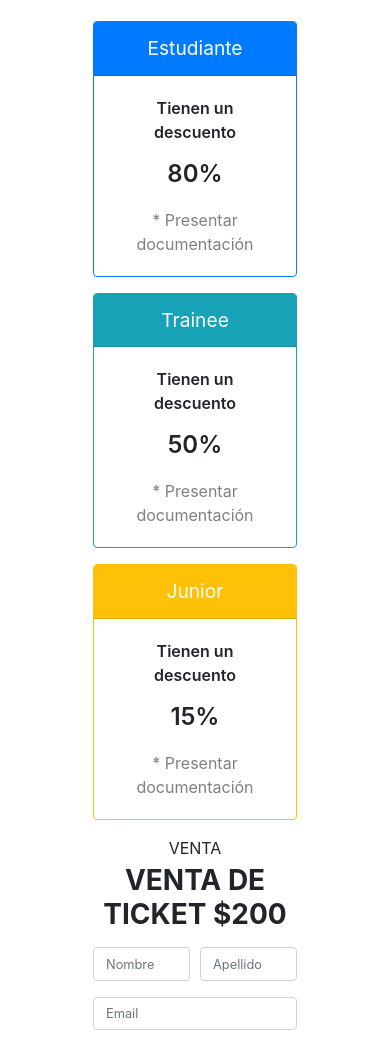
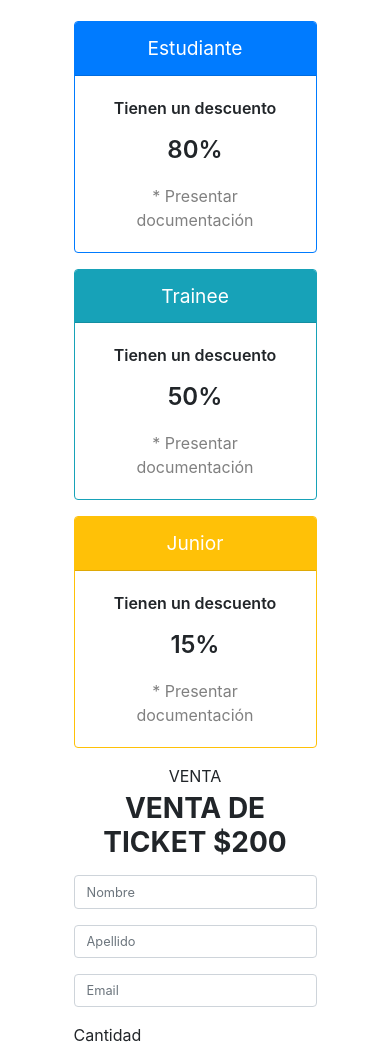
Before and after one commit to AlejandraTolaba/tp_integrador_23058, a plain HTML site: page comprar-tickets.html in a window 390 px wide. Shown: the part 81-1124 px from the top of the page. Drawn offline with nearby package versions, Linux system fonts and the light colour scheme.

Commit message:
add changes

```diff
--- a/comprar-tickets.html
+++ b/comprar-tickets.html
@@ -84,14 +84,14 @@
                 <h3 class="font-weight-bold mb-3">VENTA DE TICKET $200</h3>
             </div>
             <form action="">
-                <div class="form-row mb-3">
-                    <div class="col">
+                <div class="form-row">
+                    <div class="col-md-6 col-sm-12 mb-3">
                         <input type="text" class="form-control input-name" placeholder="Nombre">
                         <div class="invalid-tooltip name-tooltip">
                             Por favor, escribí tu nombre.
                         </div>
                     </div>
-                    <div class="col">
+                    <div class="col-md-6 col-sm-12 mb-3">
                       <input type="text" class="form-control input-lastname" placeholder="Apellido">
                         <div class="invalid-tooltip lastname-tooltip">
                             Por favor, escribí tu apellido.
--- a/estilos.css
+++ b/estilos.css
@@ -181,6 +181,10 @@
     form .form-control, .footer ul{
         font-size: .8rem;
     }
+
+    .w-main {
+      width: 70%;
+   }
 }
 
 /* @media (min-width: 576px){
--- a/main.js
+++ b/main.js
@@ -107,7 +107,7 @@ btn_resumen.addEventListener('click', validar);
 category.addEventListener('change',getSubtotal);
 btn_resumen.addEventListener('click', () => {
     // getSubtotal();
-    total = quantity.value * subtotal.toFixed(2);
+    total = quantity.value * (subtotal.toFixed(2));
     console.log(total);
     text_total.textContent = 'Total a Pagar: $'+total;
 });
```
